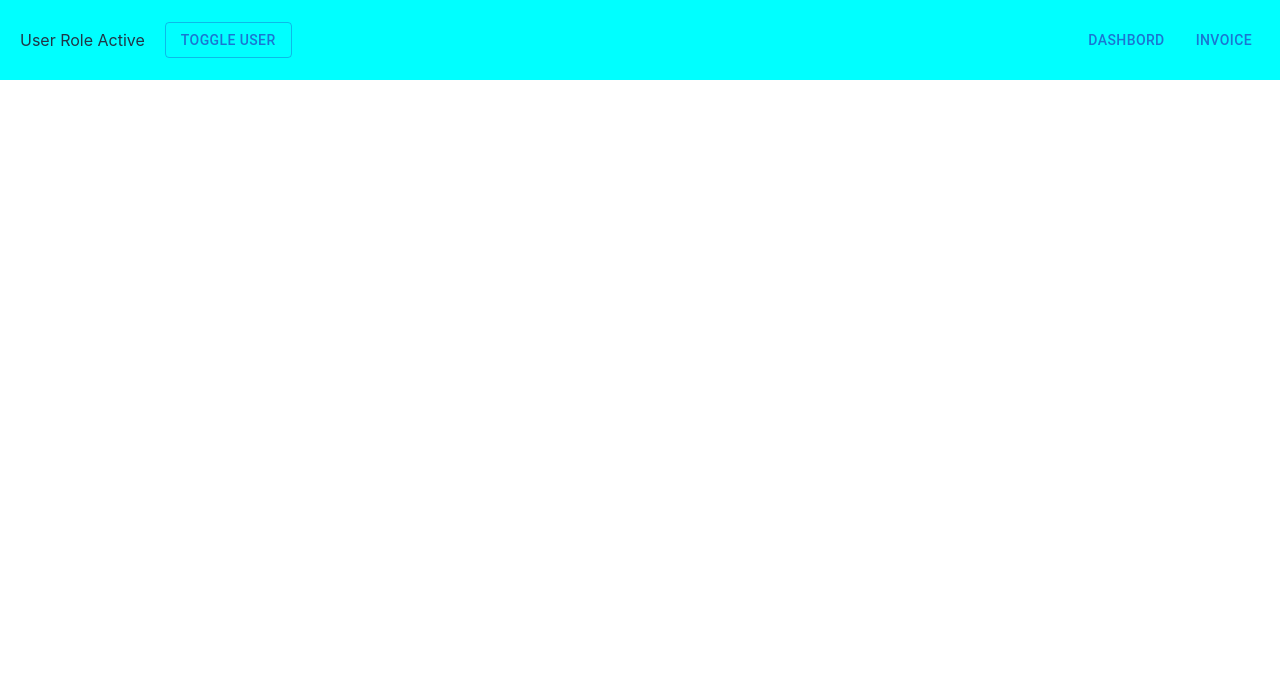
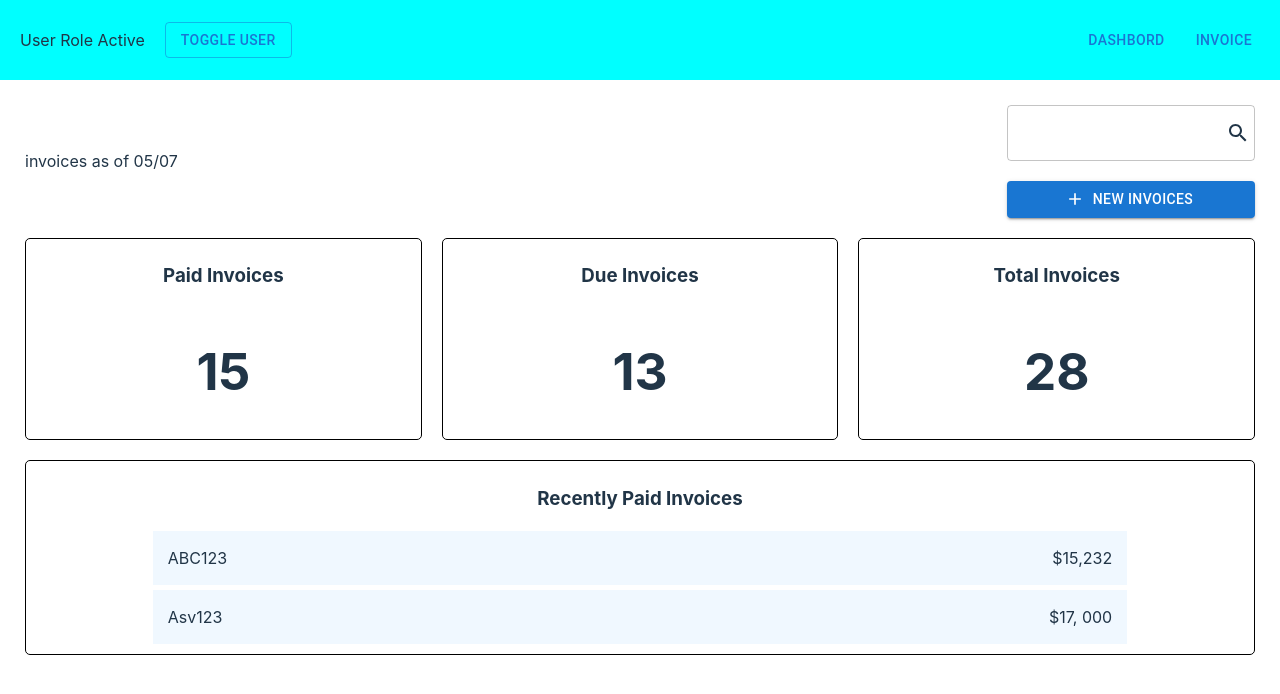
Before and after one commit to leroyds/brainfloss, a React (Vite) app: page /user/invoice in a window 1280 px wide. Shown: the top 694 px of the page. Built offline with nearby package versions, Linux system fonts and the light colour scheme.

Commit message:
user pages

```diff
--- a/src/components/ToggleUser/ToggleUser.tsx
+++ b/src/components/ToggleUser/ToggleUser.tsx
@@ -20,8 +20,6 @@ const ToggleUser = () => {
     const response = await fetch('https://f2ed36a4mh.execute-api.ap-south-1.amazonaws.com/');
     const json = await response.json();
     dispatch(updateUser(json));
-    if(json.user.role === 'admin') navigate('/admin');
-    else if(json.user.role === 'user') navigate('/user');
   }
   return (
     <Button variant="outlined" onClick={fetchAndSetUser}>Toggle User</Button>
--- a/src/components/User/Invoice.tsx
+++ b/src/components/User/Invoice.tsx
@@ -1,7 +1,46 @@
+import { Button } from "@mui/material";
+import Card from "../Admin/elements/Card";
+import InfoBar from "../utils/InfoBar/InfoBar";
+import SearchBar from "../utils/SearchBar/SearchBar";
+import AddOutlinedIcon from '@mui/icons-material/AddOutlined';
+import './invoice.scss'
+
+const data = [
+  {title:"ABC123",  price:"15,232"},
+  {title:"Asv123",  price:"17, 000"},
+]
+
 const Invoice = () => {
   return (
     <div className="invoice">
+      <div className="invoice-row header">
+        <span>invoices as of 05/07</span>
+        <div className="right">
+          <SearchBar/>
+          <Button variant="contained" startIcon={<AddOutlinedIcon />}>
+            New Invoices
+          </Button>
+        </div>
+      </div>
+      <div className="invoice-row top">
+        <Card title="Paid Invoices">
+          <h1>15</h1>
+        </Card>
+        <Card title="Due Invoices">
+          <h1>13</h1>
+        </Card>
+        <Card title="Total Invoices">
+          <h1>28</h1>
+        </Card>
+      </div>
 
+      <Card title='Recently Paid Invoices'>
+          {
+            data && data.map((item) => (
+              <InfoBar title={item.title} price={item.price}/>
+            ))
+          }
+        </Card>
     </div>
   );
 }
--- a/src/components/User/User.tsx
+++ b/src/components/User/User.tsx
@@ -4,6 +4,7 @@ import Card from "../Admin/elements/Card";
 import Notifications from "../utils/Notifications";
 import InfoBar from "../utils/InfoBar/InfoBar";
 import './user.scss';
+import SearchBar from "../utils/SearchBar/SearchBar";
 
 const data = [
   {title:"ABC123", time:"18:41", price:"15,232"},
@@ -16,8 +17,9 @@ const User = () => {
   const userName = useSelector((state) => state.user.username)
   return (
     <div className="user">
-      <div>
+      <div className="user-header">
         <span>Hi {userName}</span>
+        <SearchBar/>
       </div>
       <div className="user-row top">
         <Card title='Sales' className="chart">
--- /dev/null
+++ b/src/components/User/invoice.scss
@@ -0,0 +1,24 @@
+.invoice{
+  display: flex;
+  flex-direction: column;
+  gap: 20px;
+
+  .right{
+    display: inline-flex;
+    flex-direction: column;
+    gap: 20px;
+  }
+}
+
+.invoice-row{
+
+  &.header{
+    display: flex;
+    justify-content: space-between;
+    align-items: center;
+  }
+  &.top{
+    display: flex;
+    gap: 20px;
+  }
+}
--- a/src/components/User/user.scss
+++ b/src/components/User/user.scss
@@ -10,3 +10,9 @@
     gap: 20px;
   }
 }
+
+.user-header{
+  display: flex;
+  justify-content: space-between;
+  align-items: center;
+}
--- /dev/null
+++ b/src/components/utils/SearchBar/SearchBar.tsx
@@ -0,0 +1,14 @@
+import { TextField } from "@mui/material";
+import SearchOutlinedIcon from '@mui/icons-material/SearchOutlined';
+import './search.scss'
+
+const SearchBar = () => {
+  return (
+    <div className="search-container">
+      <TextField id="outlined-basic" variant="outlined" className="search"/>
+      <SearchOutlinedIcon/>
+    </div>
+  );
+}
+
+export default SearchBar;
--- /dev/null
+++ b/src/components/utils/SearchBar/search.scss
@@ -0,0 +1,12 @@
+.search-container{
+  position: relative;
+  display: inline-flex;
+
+  svg{
+    position: absolute;
+    right: 5px;
+    top: 50%;
+    transform: translateY(-50%);
+    z-index: 10;
+  }
+}
```
